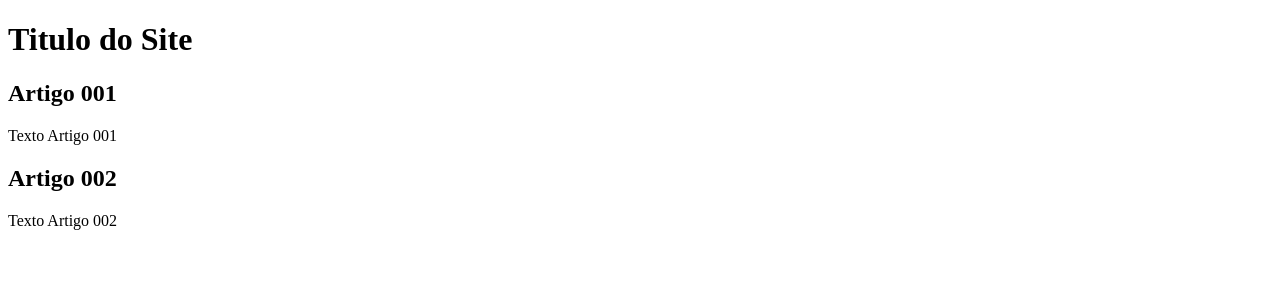
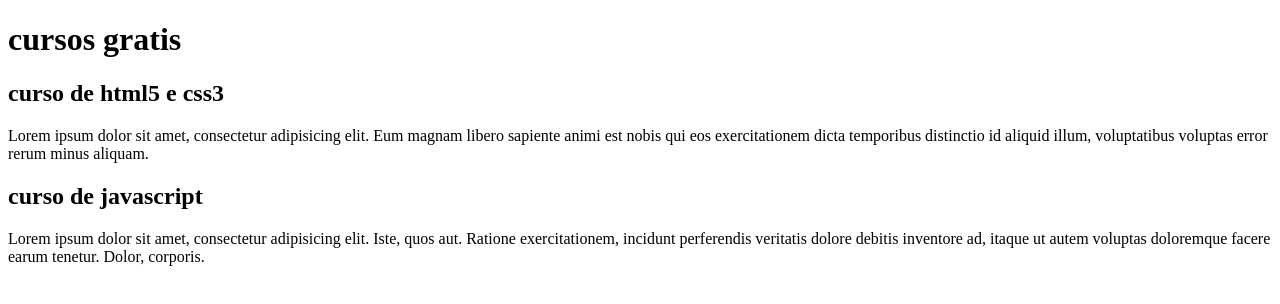
Before and after one commit to SergioFeliix/Projeto-Site, a plain HTML site: page index.html in a window 1280 px wide. Drawn offline with Linux system fonts and the light colour scheme.

Commit message:
comecei a escrever o conteúdo

```diff
--- a/index.html
+++ b/index.html
@@ -9,15 +9,21 @@
 <body>
     <main>
         <header>
-            <h1>Titulo do Site</h1>
+            <h1>cursos gratis</h1>
         </header>
         <article>
-            <h2>Artigo 001</h2>
-            <p>Texto Artigo 001</p>
+            <h2>curso de html5 e css3</h2>
+            <p>Lorem ipsum dolor sit amet, consectetur adipisicing elit.
+                Eum magnam libero sapiente animi est nobis qui eos exercitationem
+                 dicta temporibus distinctio id aliquid illum,
+                 voluptatibus voluptas error rerum minus aliquam.</p>
         </article>
         <article>
-            <h2>Artigo 002</h2>
-            <p>Texto Artigo 002</p>
+            <h2>curso de javascript</h2>
+            <p>Lorem ipsum dolor sit amet, consectetur adipisicing elit. Iste, quos aut.
+                Ratione exercitationem, incidunt perferendis veritatis dolore debitis
+                inventore ad, itaque ut autem voluptas doloremque facere earum tenetur.
+                Dolor, corporis.</p>
         </article>
     </main>
 </body>
```
